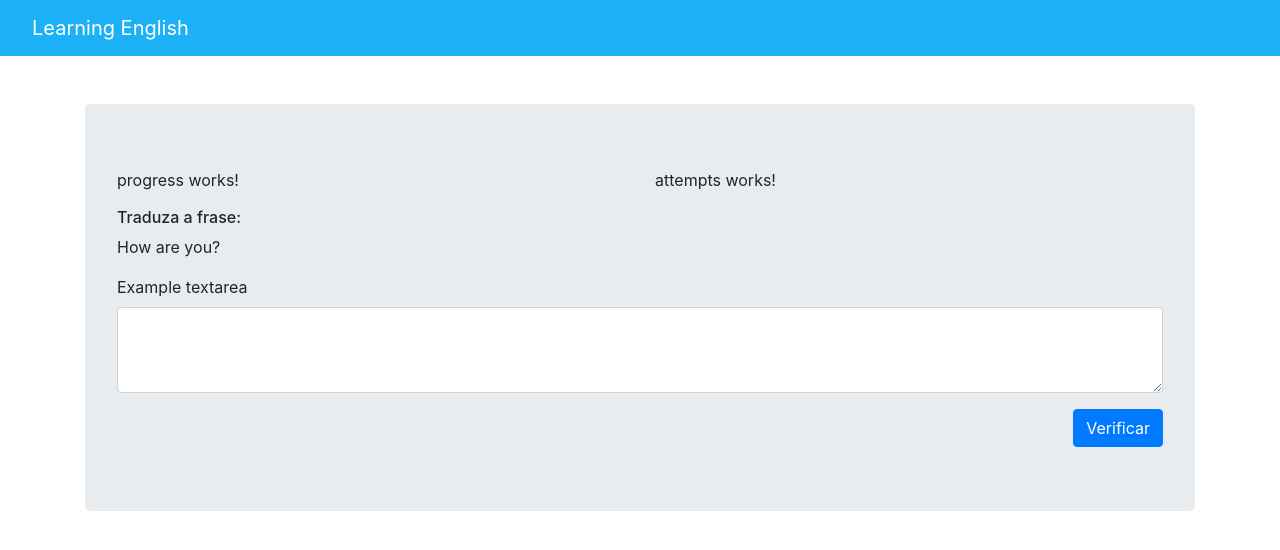
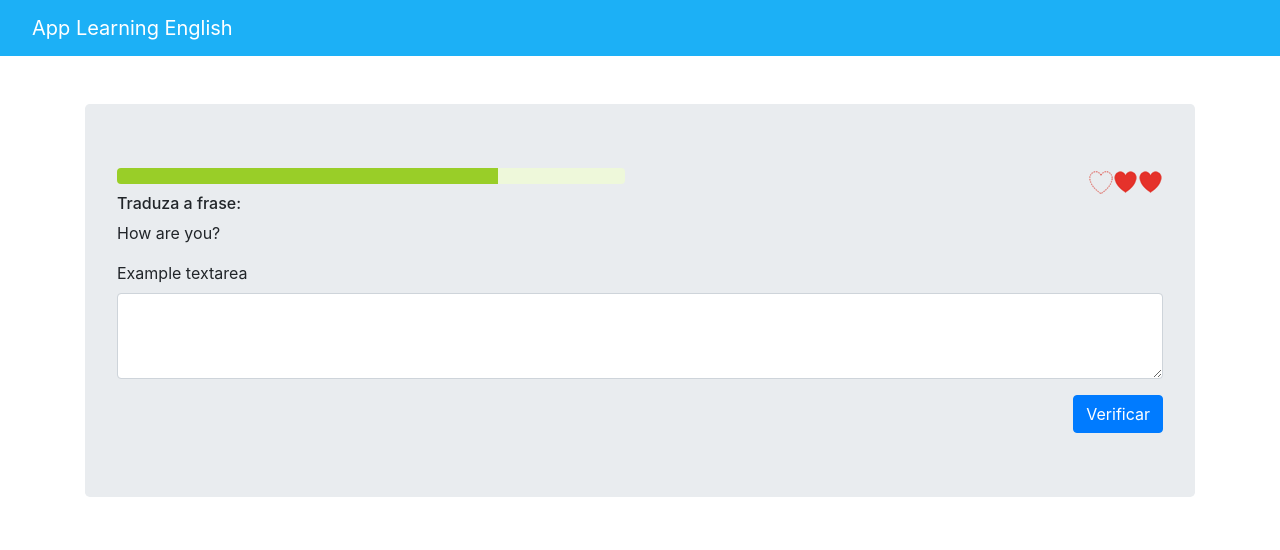
Before and after one commit to gferreiraa/learn-english-app, an Angular app: page / in a window 1280 px wide. Shown: the top 550 px of the page. Built offline with nearby package versions, Linux system fonts and the light colour scheme.

Commit message:
Two new models for components: progress and attempts. Using the example of unidirectional linking with string interpolation

```diff
--- a/src/app/components/attempts/attempts.component.html
+++ b/src/app/components/attempts/attempts.component.html
@@ -1,3 +1,3 @@
-<p>
-  attempts works!
-</p>
+<img src="/assets/coracao_vazio.png"/>
+<img src="/assets/coracao_cheio.png"/>
+<img src="/assets/coracao_cheio.png"/>
--- a/src/app/components/header/header.component.html
+++ b/src/app/components/header/header.component.html
@@ -1,3 +1,3 @@
 <nav class="navbar navbar-light bg-light">
-  <a class="navbar-brand navbar" href="#">Learning English</a>
+  <a class="navbar-brand navbar" href="#">{{ title }}</a>
 </nav>
--- a/src/app/components/header/header.component.ts
+++ b/src/app/components/header/header.component.ts
@@ -6,7 +6,7 @@ import { Component, OnInit } from '@angular/core';
   styleUrls: ['./header.component.css']
 })
 export class HeaderComponent implements OnInit {
-
+  public title = 'App Learning English';
   constructor() { }
 
   ngOnInit() {
--- a/src/app/components/painel/painel.component.html
+++ b/src/app/components/painel/painel.component.html
@@ -5,7 +5,9 @@
         <app-progress></app-progress>
       </div>
       <div class="col-sm-6">
-        <app-attempts></app-attempts>
+        <div class="d-flex justify-content-end">
+          <app-attempts></app-attempts>
+        </div>
       </div>
     </div>
     <div class="row">
--- a/src/app/components/progress/progress.component.css
+++ b/src/app/components/progress/progress.component.css
@@ -0,0 +1,8 @@
+.progress {
+  background: #EEF8DA;
+  border-bottom-color: solid 1px #99CE28
+
+}
+.progress-bar {
+  background: #99CE28;
+}
--- a/src/app/components/progress/progress.component.html
+++ b/src/app/components/progress/progress.component.html
@@ -1,3 +1,3 @@
-<p>
-  progress works!
-</p>
+<div class="progress">
+  <div class="progress-bar" role="progressbar" style="width: 75%" aria-valuenow="75" aria-valuemin="0" aria-valuemax="100"></div>
+</div>
```
Also changed, not shown: src/assets/coracao_cheio.png (added), src/assets/coracao_vazio.png (added).
